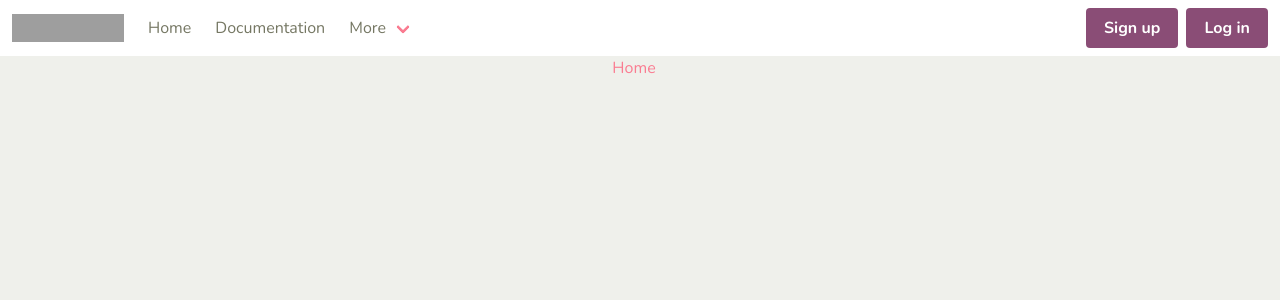
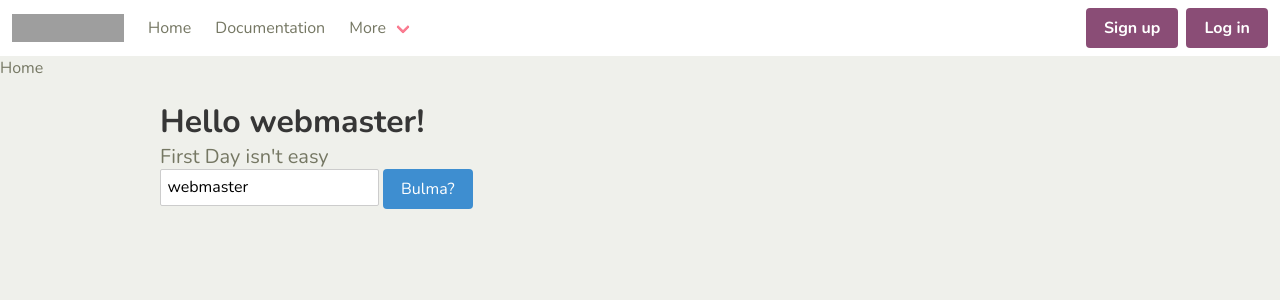
Before and after one commit to jumanja/SvelteBulma, a Svelte app: page / in a window 1280 px wide. Shown: the top 300 px of the page. Built offline with nearby package versions, Linux system fonts and the light colour scheme; grey boxes are pictures that could not be loaded.

Commit message:
Fixing vulnerability found by github
Fixing vulnerability found by github

```diff
--- a/src/App.svelte
+++ b/src/App.svelte
@@ -24,8 +24,7 @@
 <Bread current={state_value} />
 
 <body class="container">
-
-	{#if state_value[state_value.length - 1] == 'Home'}
+	{#if state_value[state_value.length - 1].text == 'Home'}
 	<div class="columns">
 		<div class="column">
 			<h1 class="title">Hello {usuario}!</h1>
--- a/src/main/Bread.svelte
+++ b/src/main/Bread.svelte
@@ -2,10 +2,10 @@
 	export let current;
 </script>
 
-<nav class="breadcrumb is-centered has-succeeds-separator" aria-label="breadcrumbs">
+<nav class="breadcrumb is-left has-succeeds-separator" aria-label="breadcrumbs">
   <ul>
 		{#each current as crumb}
-			<li><a href="#{crumb.text}">{crumb.text}</a></li>
+			<li class="is-active">{crumb.text}</li>
 		{/each}
 </ul>
 </nav>
```
Also changed, not shown: 2 other files (tests, documents, lock files or other folders).
